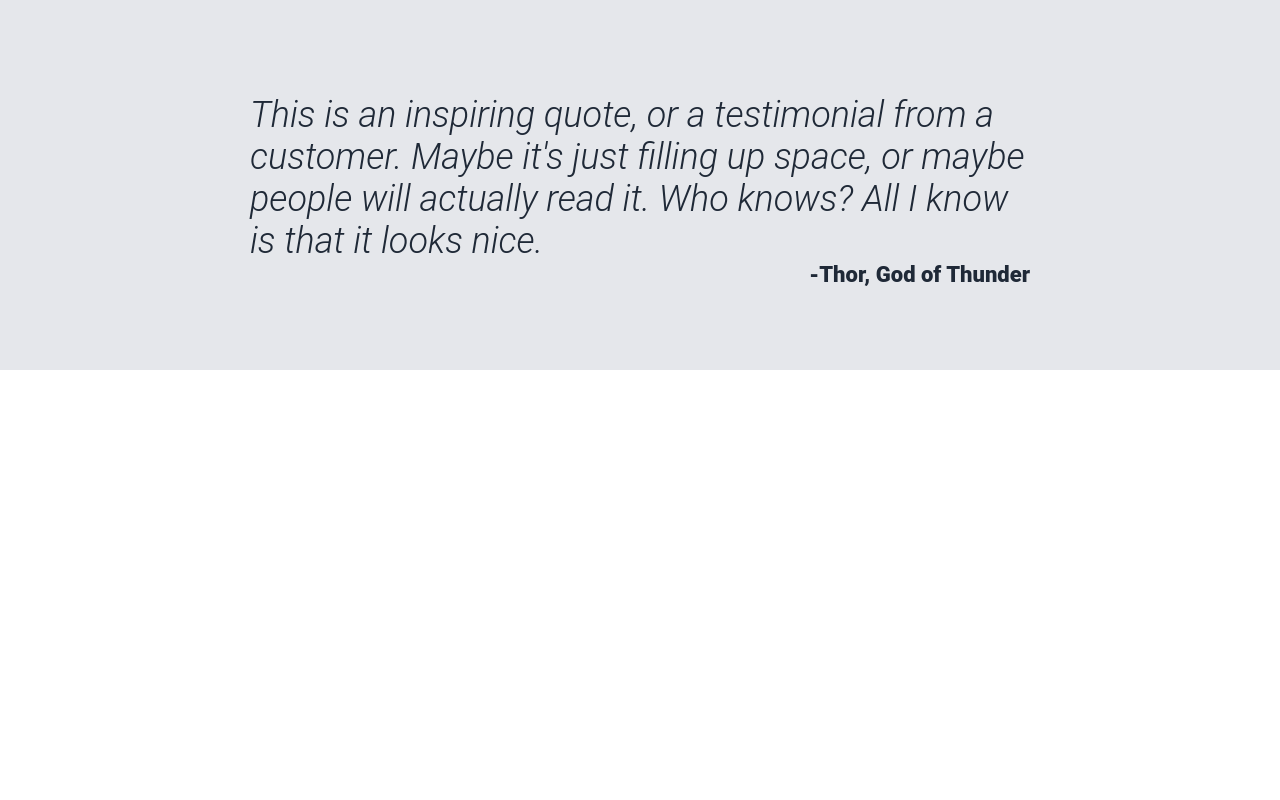
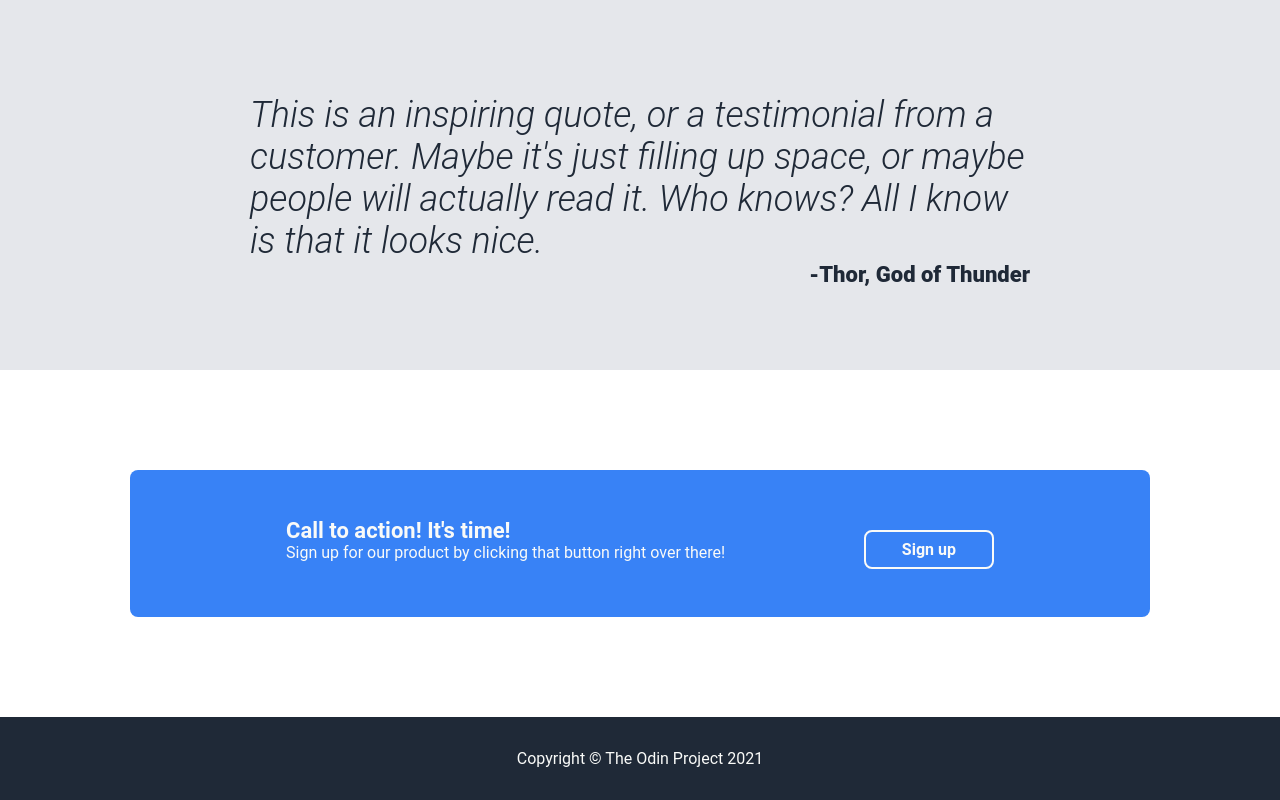
Before and after one commit to gardu-rt/landing-page, a plain HTML site: page index.html in a window 1280 px wide. Shown: the part 1038-1838 px from the top of the page. Before the commit the page ends 1408 px from the top, so only its background shows below. Drawn offline with Linux system fonts and the light colour scheme.

Commit message:
add call to action element add footer

```diff
--- a/index.html
+++ b/index.html
@@ -67,7 +67,19 @@
         <p class="author">-Thor, God of Thunder</p>
       </div>
     </div>
-    <div class="container-3"></div>
-    <div class="footer"></div>
+    <div class="container-3">
+      <div class="main-container">
+        <div class="call-to-action">
+          <div class="text">
+            <p class="action">Call to action! It's time!</p>
+            <p>Sign up for our product by clicking that button right over there!</p>
+          </div>
+          <button class="button">Sign up</button>
+        </div>
+      </div>
+    </div>
+    <div class="footer">
+      Copyright &#169; The Odin Project 2021
+    </div>
   </body>
 </html>
--- a/style.css
+++ b/style.css
@@ -162,3 +162,39 @@ ul {
     font-weight: 800;
     color: #1f2937;
 }
+
+.call-to-action > .button {
+    border: 2px #f9faf8 solid;
+    font-weight: 700;
+    font-size: 16px;
+}
+
+.container-3 {
+    display: flex;
+    justify-content: center;
+}
+
+.call-to-action {
+    display: flex;
+    border-radius: 8px;
+    justify-content: space-between;
+    padding: 48px 156px;
+    margin-top: 100px;
+    margin-bottom: 100px;
+}
+
+.text > p {
+    color: #f9faf8;
+}
+
+.action {
+    font-size: 22px;
+    font-weight: 700;
+}
+
+.footer {
+    text-align: center;
+    color: #f9faf8;
+    padding-top: 32px;
+    padding-bottom: 32px;
+}
```
